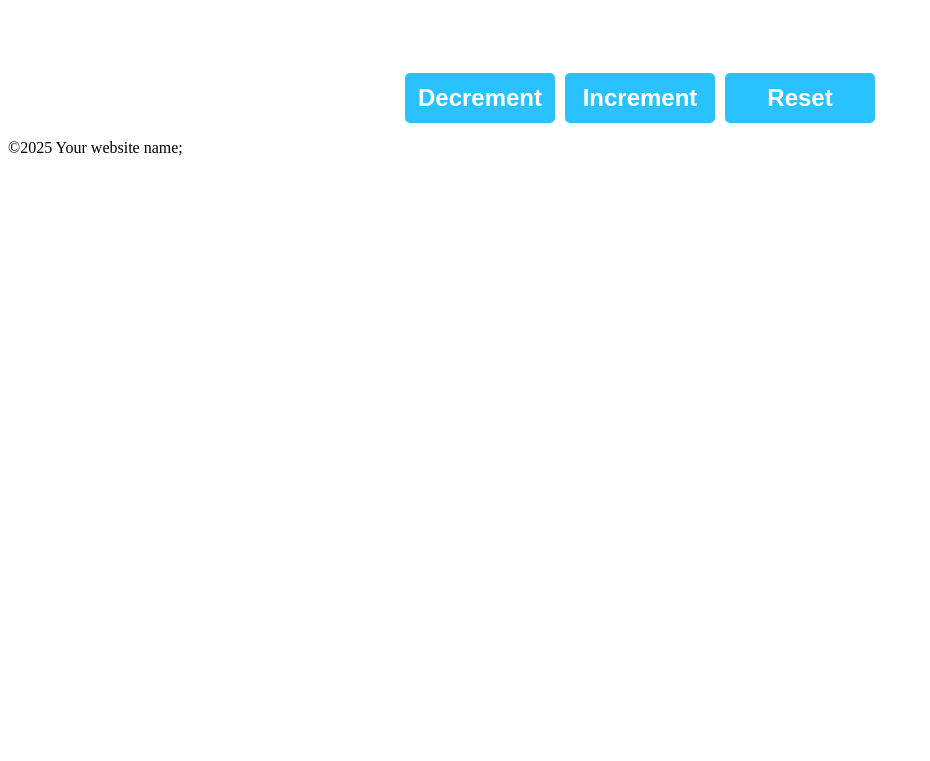
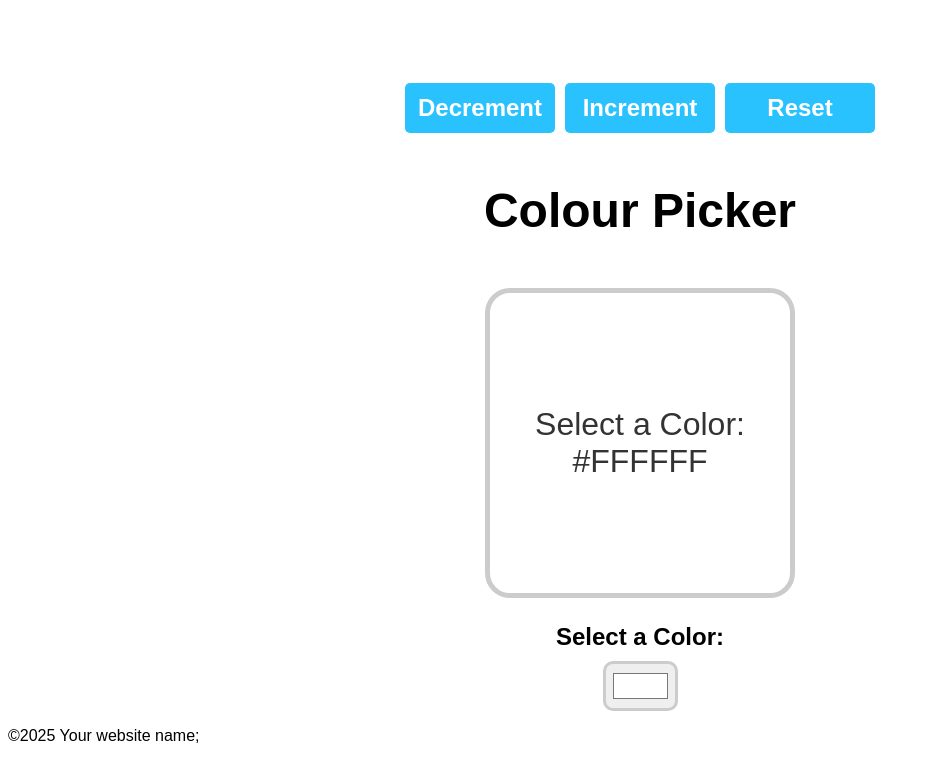
Before and after one commit to neupanerabin/React_Work, a React (Vite) app in the folder react-app-learn/: page / in a window 1280 px wide. Shown: the part 2709-3470 px from the top of the page, without its empty margins (0-930 px from the left). Before the commit the page ends 2882 px from the top, so only its background shows below. Built offline with nearby package versions, Linux system fonts and the light colour scheme.

Commit message:
color picker

```diff
--- a/react-app-learn/src/App.jsx
+++ b/react-app-learn/src/App.jsx
@@ -8,6 +8,7 @@ import List from "./List.jsx";
 import Button from "./Button.jsx";
 import MyComponent from "./MyComponent.jsx";
 import Counter from "./Counter.jsx";
+import ColourPicker from "./ColourPicker.jsx"
 
 function App() {
 
@@ -45,6 +46,8 @@ function App() {
       <MyComponent />
       <Counter />
 
+      <ColourPicker />
+
       <Footer></Footer>
     </>
 
--- /dev/null
+++ b/react-app-learn/src/ColourPicker.jsx
@@ -0,0 +1,23 @@
+import React, { useState } from 'react';
+
+function ColourPicker() {
+  const [color, setColor] = useState("#FFFFFF")
+
+  function handleColorChanghe(event) {
+    setColor(event.target.value);
+  }
+
+  return (
+    <div className='colour-picker-container'>
+      <h1 className='color-display-head'> Colour Picker </h1>
+      <div className='color-display' style={{ backgroundColor: color }}>
+        <p>Select a Color: {color}</p>
+      </div>
+      <label>Select a Color: </label>
+      <input type="color" value={color} onChange={handleColorChanghe} />
+
+    </div>
+  )
+}
+
+export default ColourPicker
--- a/react-app-learn/src/index.css
+++ b/react-app-learn/src/index.css
@@ -107,3 +107,49 @@
 .counter-button:hover {
   background-color: hsl(197, 100%, 58%);
 }
+body {
+  font-family: Arial, sans-serif;
+}
+
+.colour-picker-container {
+  display: flex;
+  flex-direction: column;
+  align-items: center;
+}
+
+.color-display-head {
+  margin: 50px;
+  font-size: 3rem;
+}
+
+.color-display {
+  width: 300px;
+  height: 300px;
+  display: flex;
+  justify-content: center;
+  align-items: center;
+  border: 5px solid hsl(0, 0%, 80%);
+  border-radius: 25px;
+  margin-bottom: 25px;
+  transition: 0.25s ease;
+}
+
+.color-display p {
+  color: hsl(0, 0%, 20%);
+  font-size: 2rem;
+  text-align: center;
+}
+
+label {
+  font-size: 1.5em;
+  font-weight: bold;
+  margin-bottom: 10px;
+}
+
+input[type="color"] {
+  width: 75px;
+  height: 50px;
+  padding: 5px;
+  border-radius: 10px;
+  border: 3px solid hsl(0, 0%, 80%);
+}
```
